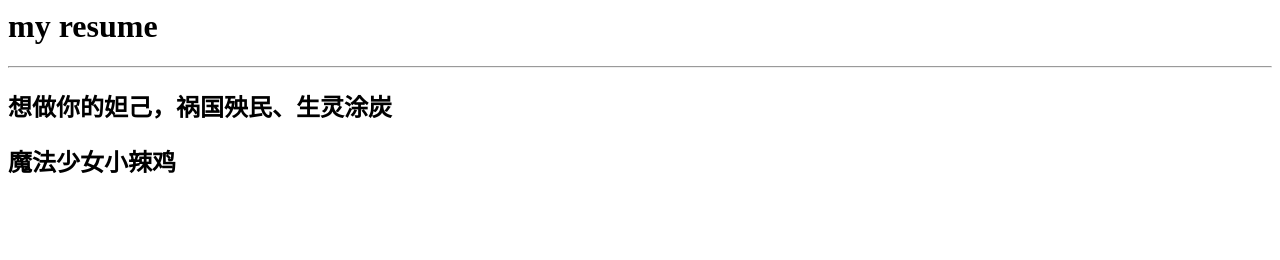
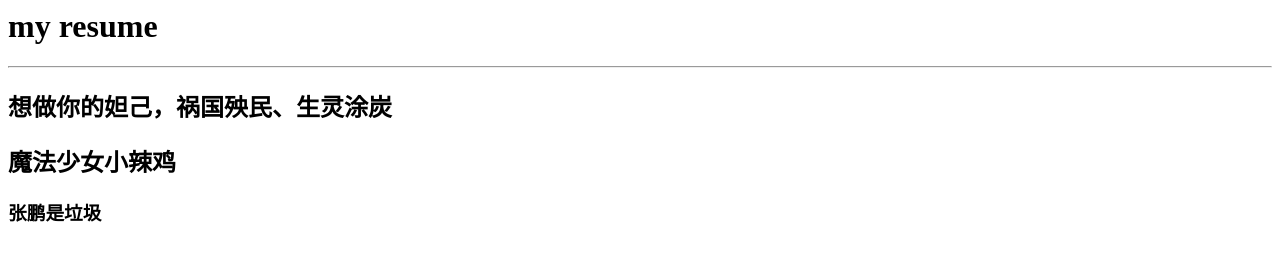
Before and after one commit to 15912474893/resume, a plain HTML site: page index.html in a window 1280 px wide. Drawn offline with Linux system fonts and the light colour scheme.

```diff
--- a/index.html
+++ b/index.html
@@ -4,5 +4,6 @@
       <hr>
 			<h2>想做你的妲己，祸国殃民、生灵涂炭</h2>
 			<h2>魔法少女小辣鸡</h2>
+			<h3>张鹏是垃圾</h3>
   </body>
 </html>
```
Also changed, not shown: 1 other file.
